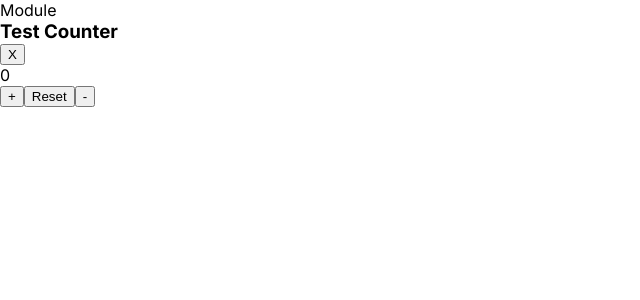
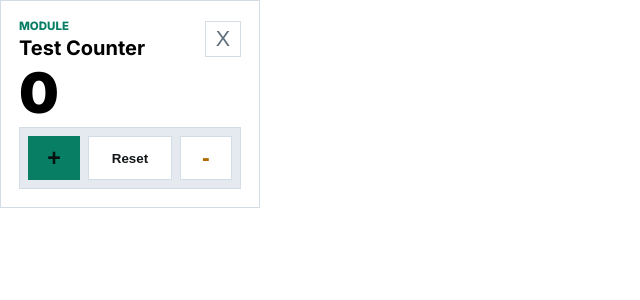
Before and after one commit to vcollins1/Counter-Dashboard, a React (Vite) app: page / in a window 1280 px wide. Shown: the top 300 px of the page, without its empty margins (0-640 px from the left). Built offline with nearby package versions, Linux system fonts and the light colour scheme.

Commit message:
counter component styles

```diff
--- /dev/null
+++ b/src/assets/counter.css
@@ -0,0 +1,83 @@
+.counter {
+    background: linear-gradient(135deg, color-mix(var(--accent) 10%, transparent)), var(--panel);
+    border: 1px solid var(--line);
+    width: 260px;
+    padding: 18px;
+}
+
+.counter__header {
+    display: flex;
+    align-items: center;
+    justify-content: space-between;
+    gap: 14px;
+}
+
+.counter__kicker {
+    color: var(--accent);
+    display: block;
+    font-size: 0.72rem;
+    font-weight: 800;
+    letter-spacing: 0;
+    text-transform: uppercase;
+}
+
+.counter__title {
+    font-size: 1.25rem;
+    line-height: 1.1;
+    margin-top: 4px;
+}
+
+.counter__count {
+    font-size: 3.5rem;
+    font-weight: 900;
+}
+
+.counter__delete {
+    background: transparent;
+    border: 1px solid var(--line);
+    color: var(--muted);
+    font-size: 1.35rem;
+    height: 36px;
+    width: 36px;
+    transition: background-color 0.2s, color 0.2s;
+}
+
+.counter__delete:hover {
+    cursor: pointer;
+    background-color: var(--danger);
+    color: var(--panel);
+}
+
+.counter__controls {
+    background: var(--panel-strong);
+    border: 1px solid var(--line);
+    display: grid;
+    gap: 8px;
+    grid-template-columns: 1fr 1.6fr 1fr;
+    padding: 8px;
+}
+
+.counter__btn {
+    background: var(--panel);
+    border: 1px solid var(--line);
+    color: var(--text);
+    font-weight: 900;
+    min-height: 44px;
+    padding: 0 12px;
+}
+
+.counter__btn:hover {
+    cursor: pointer;
+}
+
+.counter__btn--plus {
+    background: var(--accent);
+    border-color: var(--accent);
+    color: #07110e;
+    font-size: 1.45rem;
+}
+
+.counter__btn--minus {
+    color: var(--warning);
+    font-size: 1.45rem;
+}
--- a/src/components/Counter.tsx
+++ b/src/components/Counter.tsx
@@ -1,4 +1,5 @@
 import {useState} from "react";
+import "../assets/counter.css";
 
 function Counter({title}: {title: string}) {
     const [count, setCount] = useState<number>(0)
@@ -26,7 +27,7 @@ function Counter({title}: {title: string}) {
             </div>
 
             <div className="counter__readout">
-                <span className="counter_count">{count}</span>
+                <span className="counter__count">{count}</span>
             </div>
 
             <div className="counter__meter">
```
